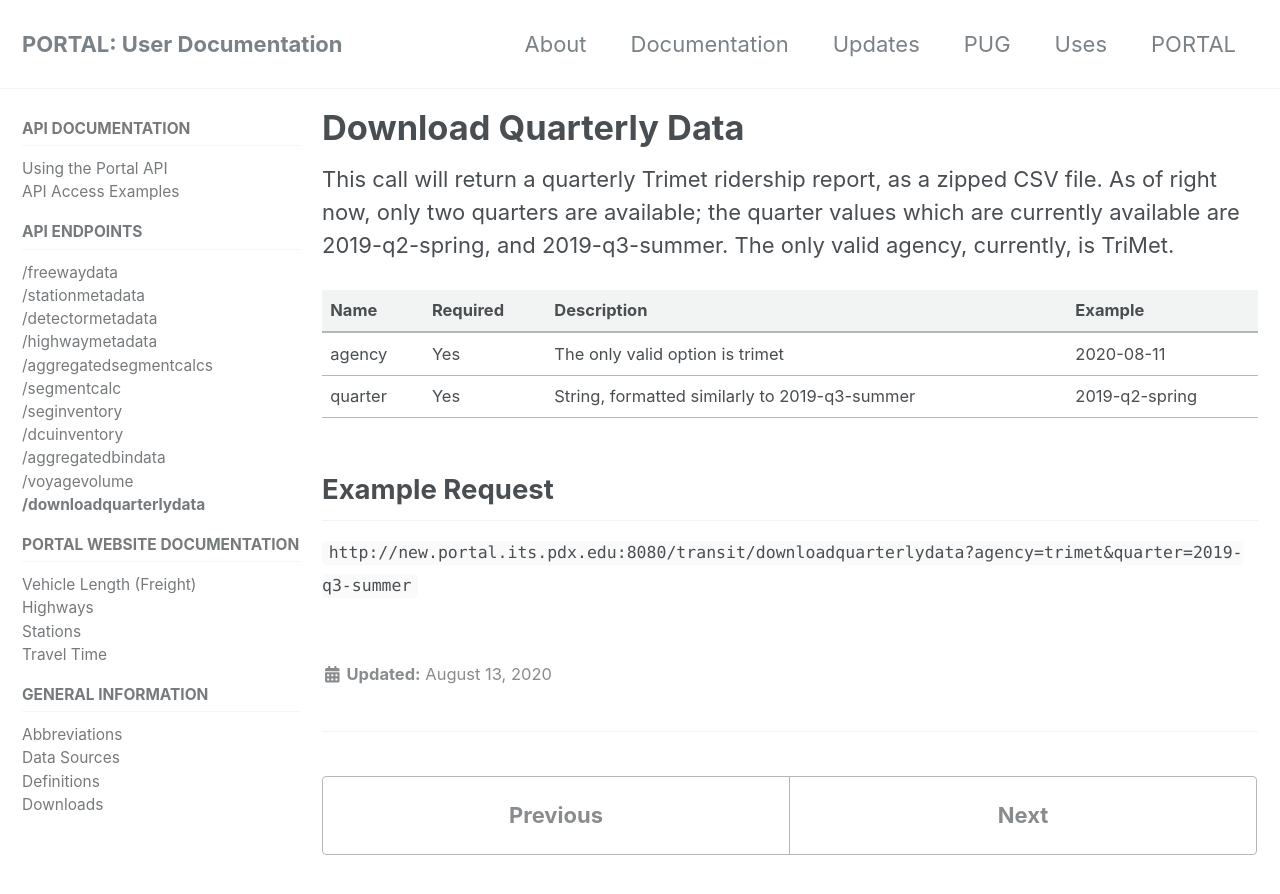
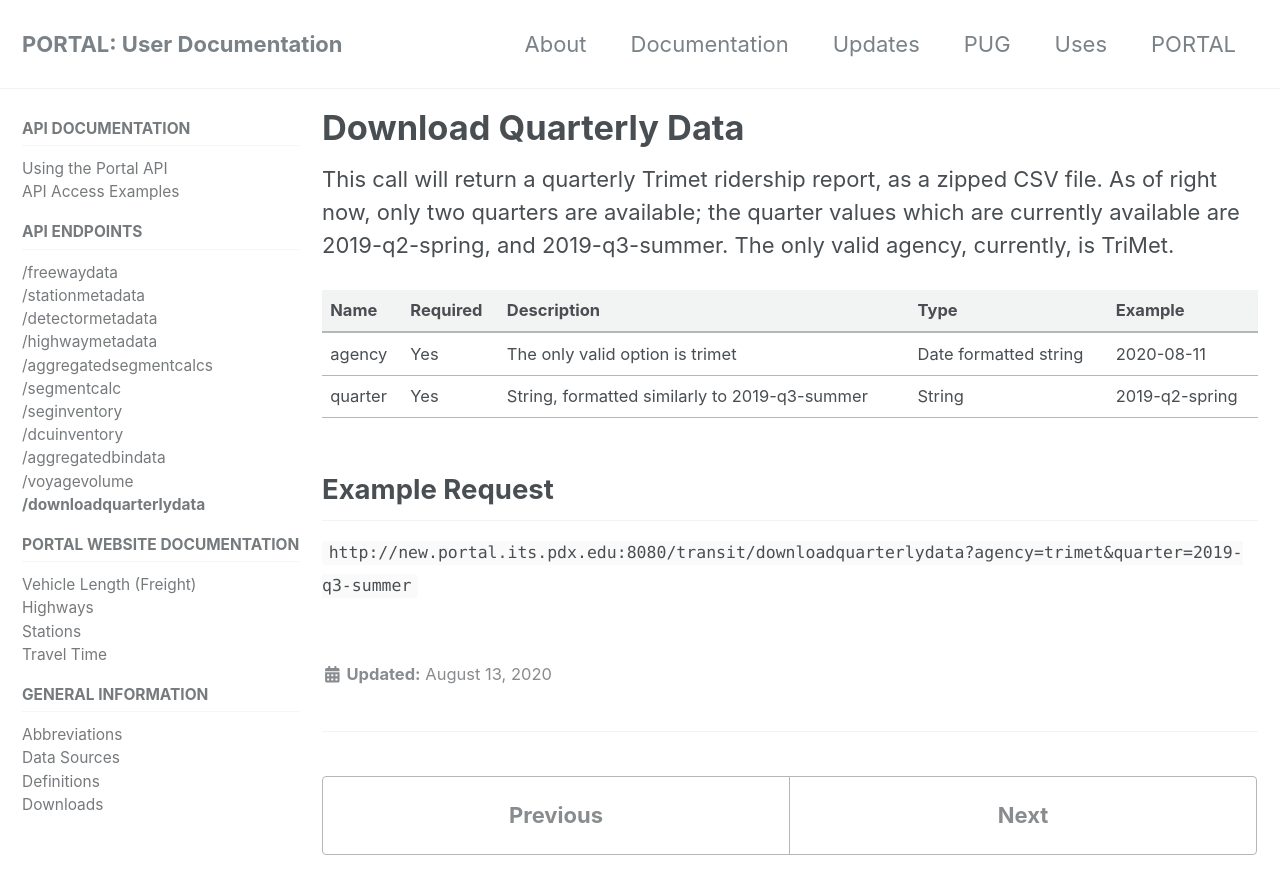
Before and after one commit to adus/portal-documentation, a Jekyll site: the page built from _documents/downloadquarterlydata.md, in a window 1280 px wide and 900 px high. Shown: the top 894 px of the window. Built offline with Jekyll 4.4.1, drawn with Linux system fonts in a browser that asks for light colours; nearby versions of some CDN libraries.

Commit message:
Added Type

```diff
--- a/_documents/downloadquarterlydata.md
+++ b/_documents/downloadquarterlydata.md
@@ -4,10 +4,10 @@ title: "Download Quarterly Data"
 This call will return a quarterly Trimet ridership report, as a zipped CSV file.  As of right now, only two quarters are available; the quarter
 values which are currently available are 2019-q2-spring, and 2019-q3-summer.  The only valid agency, currently, is TriMet.
 
-| Name         | Required  | Description                                   | Example          |
-| ------------ | --------- | --------------------------------------------- | ---------------- |
-| agency       | Yes       | The only valid option is trimet               | 2020-08-11       |
-| quarter      | Yes       | String, formatted similarly to 2019-q3-summer | 2019-q2-spring   |
+| Name         | Required  | Description                                   | Type                  | Example          |
+| ------------ | --------- | --------------------------------------------- | --------------------- | ---------------- |
+| agency       | Yes       | The only valid option is trimet               | Date formatted string | 2020-08-11       |
+| quarter      | Yes       | String, formatted similarly to 2019-q3-summer | String                | 2019-q2-spring   |
 
 
 ## Example Request
```
